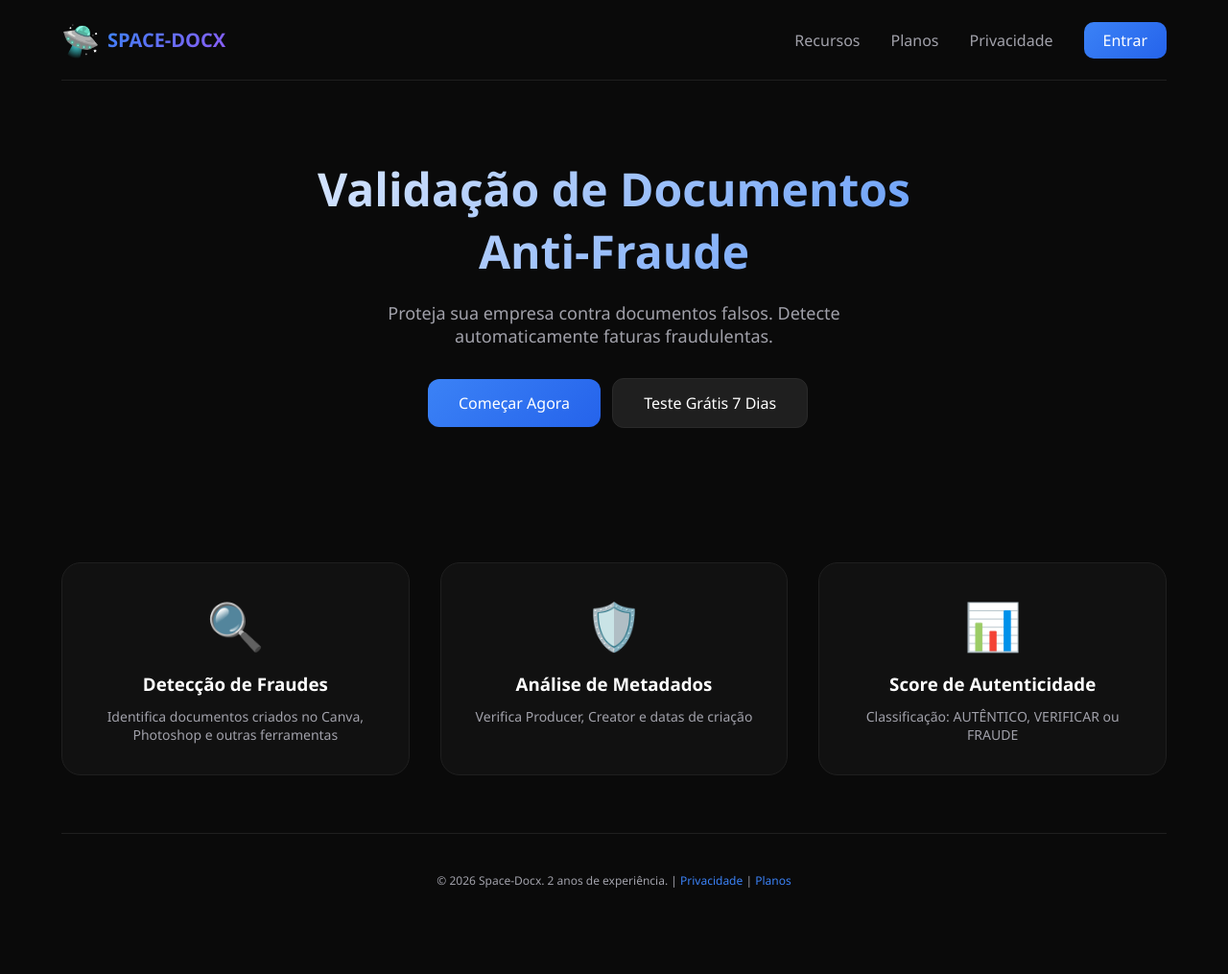
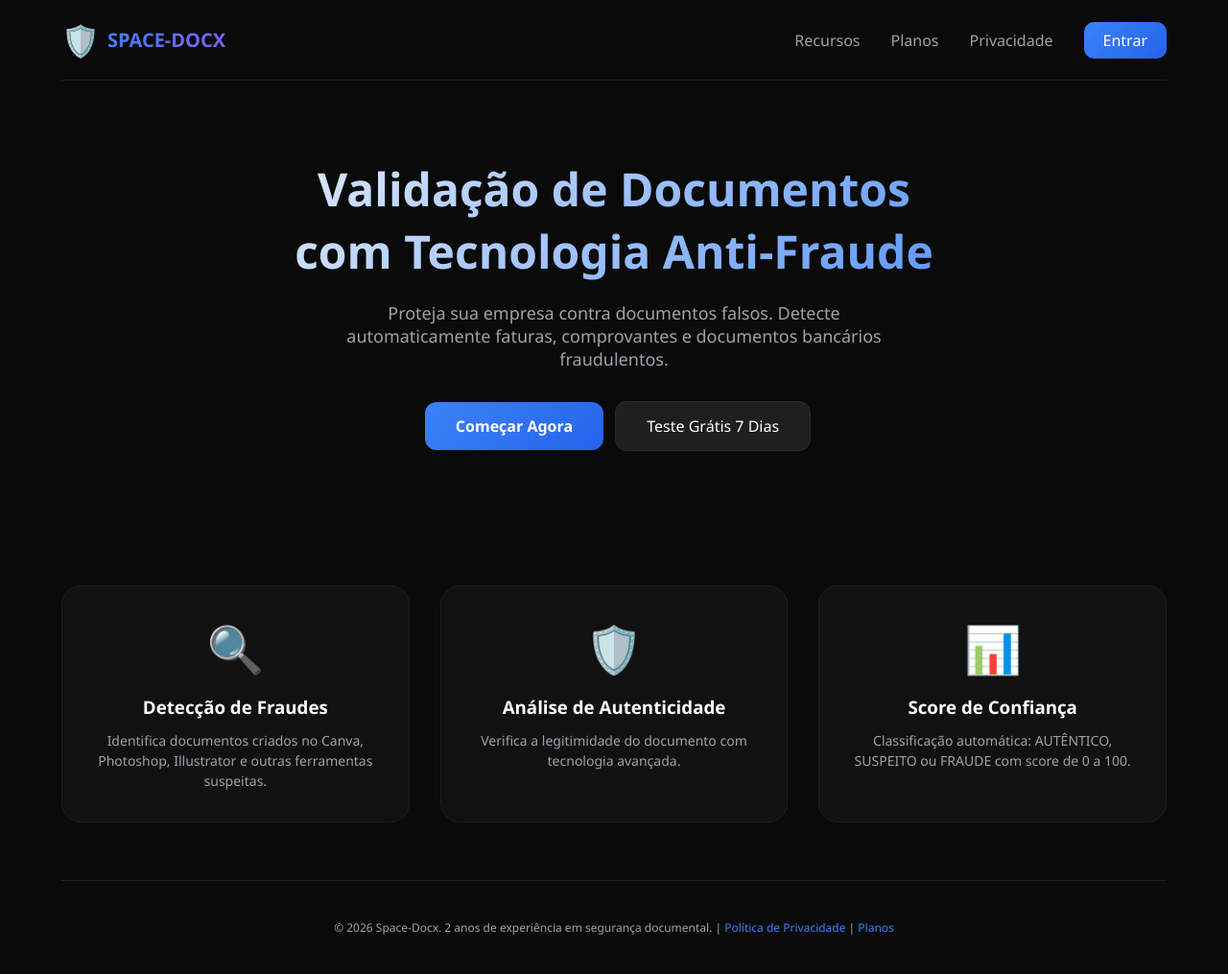
Before and after one commit to luq-eng/space-docx, a Flask app: page / in a window 1280 px wide. Shown: the whole page at 96% size. Before the commit the page ends 925 px from the top, so only its background shows below. Run offline with Flask 3, Linux system fonts and the light colour scheme; parts of the project's set-up code (start-up, migrations or seed data) failed here and were passed over.

Commit message:
Update index.html

```diff
--- a/templates/index.html
+++ b/templates/index.html
@@ -3,7 +3,7 @@
 <head>
     <meta charset="UTF-8">
     <meta name="viewport" content="width=device-width, initial-scale=1.0">
-    <title>Space-Docx | Validação Anti-Fraude</title>
+    <title>Space-Docx | Validação de Documentos Anti-Fraude</title>
     <style>
         * { margin: 0; padding: 0; box-sizing: border-box; }
         body { font-family: 'Segoe UI', sans-serif; background: #0a0a0a; color: #fff; }
@@ -18,13 +18,15 @@
         .hero { text-align: center; padding: 80px 0; }
         .hero h1 { font-size: 48px; font-weight: 800; background: linear-gradient(135deg, #fff, #3b82f6); -webkit-background-clip: text; -webkit-text-fill-color: transparent; margin-bottom: 20px; }
         .hero p { font-size: 18px; color: #a1a1aa; max-width: 600px; margin: 0 auto 32px; }
-        .btn-primary { background: linear-gradient(135deg, #3b82f6, #2563eb); padding: 14px 32px; border-radius: 12px; color: white; text-decoration: none; display: inline-block; margin: 0 8px; }
+        .btn-primary { background: linear-gradient(135deg, #3b82f6, #2563eb); padding: 14px 32px; border-radius: 12px; color: white; text-decoration: none; display: inline-block; margin: 0 8px; font-weight: 600; transition: transform 0.2s; }
+        .btn-primary:hover { transform: translateY(-2px); }
         .btn-secondary { background: #1f1f1f; padding: 14px 32px; border-radius: 12px; color: white; text-decoration: none; display: inline-block; border: 1px solid #2a2a2a; }
         .features { display: grid; grid-template-columns: repeat(3, 1fr); gap: 32px; margin: 60px 0; }
-        .feature-card { background: #111; border: 1px solid #1f1f1f; border-radius: 20px; padding: 32px; text-align: center; }
+        .feature-card { background: #111; border: 1px solid #1f1f1f; border-radius: 20px; padding: 32px; text-align: center; transition: transform 0.3s; }
+        .feature-card:hover { transform: translateY(-4px); border-color: #3b82f6; }
         .feature-icon { font-size: 48px; margin-bottom: 16px; }
         .feature-card h3 { margin-bottom: 12px; }
-        .feature-card p { color: #a1a1aa; font-size: 14px; }
+        .feature-card p { color: #a1a1aa; font-size: 14px; line-height: 1.5; }
         .footer { text-align: center; padding: 40px 0; border-top: 1px solid #1f1f1f; margin-top: 60px; color: #a1a1aa; font-size: 12px; }
         .footer a { color: #3b82f6; text-decoration: none; }
         @media (max-width: 768px) { .hero h1 { font-size: 32px; } .features { grid-template-columns: 1fr; } .nav { display: none; } }
@@ -33,21 +35,21 @@
 <body>
     <div class="container">
         <div class="header">
-            <div class="logo"><div class="logo-icon">🛸</div><div class="logo-text">SPACE-DOCX</div></div>
+            <div class="logo"><div class="logo-icon">🛡️</div><div class="logo-text">SPACE-DOCX</div></div>
             <div class="nav"><a href="#features">Recursos</a><a href="/planos">Planos</a><a href="/politicas">Privacidade</a><a href="/login" class="btn-login">Entrar</a></div>
         </div>
         <div class="hero">
-            <h1>Validação de Documentos<br>Anti-Fraude</h1>
-            <p>Proteja sua empresa contra documentos falsos. Detecte automaticamente faturas fraudulentas.</p>
+            <h1>Validação de Documentos<br>com Tecnologia Anti-Fraude</h1>
+            <p>Proteja sua empresa contra documentos falsos. Detecte automaticamente faturas, comprovantes e documentos bancários fraudulentos.</p>
             <a href="/planos" class="btn-primary">Começar Agora</a>
-            <a href="/login" class="btn-secondary">Teste Grátis 7 Dias</a>
+            <a href="/gerar-chave-teste" class="btn-secondary">Teste Grátis 7 Dias</a>
         </div>
         <div class="features" id="features">
-            <div class="feature-card"><div class="feature-icon">🔍</div><h3>Detecção de Fraudes</h3><p>Identifica documentos criados no Canva, Photoshop e outras ferramentas</p></div>
-            <div class="feature-card"><div class="feature-icon">🛡️</div><h3>Análise de Metadados</h3><p>Verifica Producer, Creator e datas de criação</p></div>
-            <div class="feature-card"><div class="feature-icon">📊</div><h3>Score de Autenticidade</h3><p>Classificação: AUTÊNTICO, VERIFICAR ou FRAUDE</p></div>
+            <div class="feature-card"><div class="feature-icon">🔍</div><h3>Detecção de Fraudes</h3><p>Identifica documentos criados no Canva, Photoshop, Illustrator e outras ferramentas suspeitas.</p></div>
+            <div class="feature-card"><div class="feature-icon">🛡️</div><h3>Análise de Autenticidade</h3><p>Verifica a legitimidade do documento com tecnologia avançada.</p></div>
+            <div class="feature-card"><div class="feature-icon">📊</div><h3>Score de Confiança</h3><p>Classificação automática: AUTÊNTICO, SUSPEITO ou FRAUDE com score de 0 a 100.</p></div>
         </div>
-        <div class="footer"><p>© 2026 Space-Docx. 2 anos de experiência. | <a href="/politicas">Privacidade</a> | <a href="/planos">Planos</a></p></div>
+        <div class="footer"><p>© 2026 Space-Docx. 2 anos de experiência em segurança documental. | <a href="/politicas">Política de Privacidade</a> | <a href="/planos">Planos</a></p></div>
     </div>
 </body>
 </html>
```
